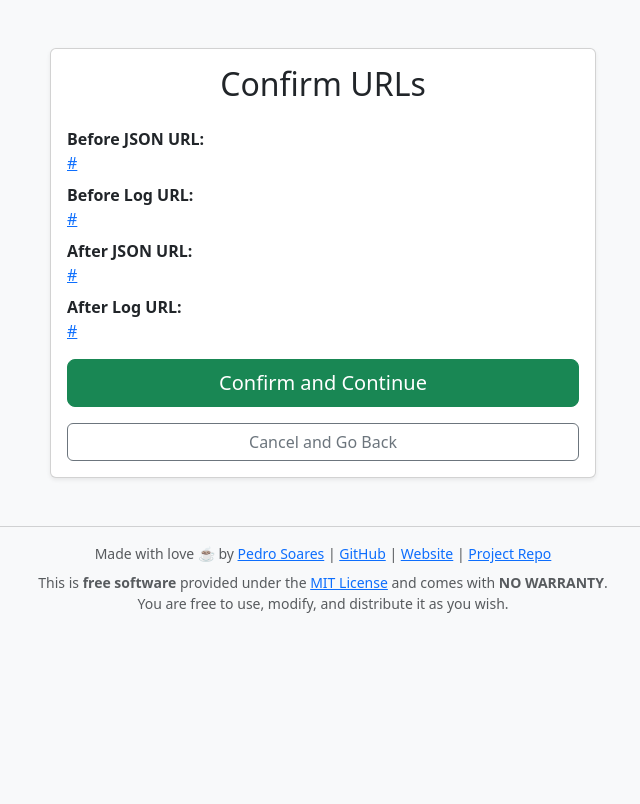
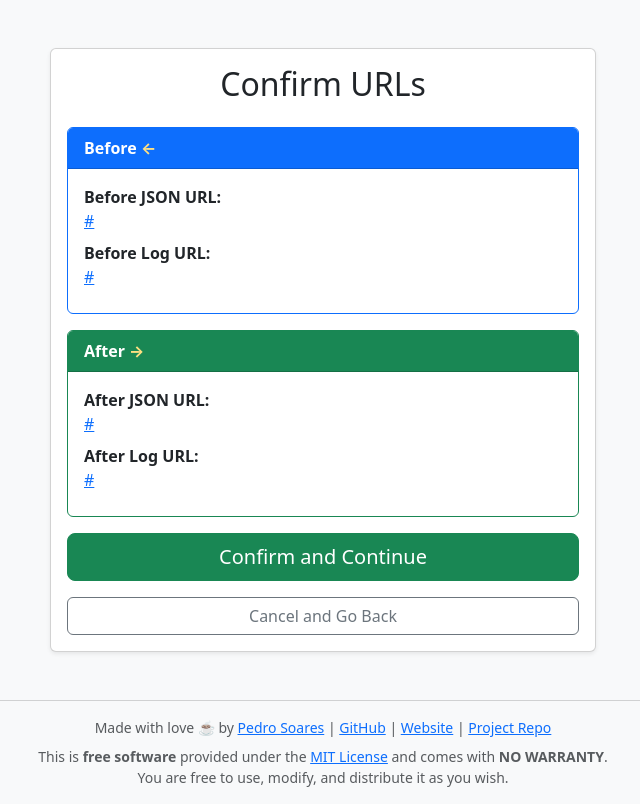
Before and after one commit to PedroGabrielBHZ/test_buddy, a FastAPI app: template templates/confirm_urls.html in a window 1280 px wide. Shown: the whole page, without its empty margins (317-957 px from the left). Before the commit the page ends 613 px from the top, so only its background shows below. Run offline with FastAPI, Linux system fonts and the light colour scheme; the template is opened without the code that fills it: most values are stand-ins (such as "Sample title", 1, 10 or a date in 2020).

Commit message:
Enhance URL display in confirm_urls.html with improved card layout for before and after URLs

```diff
--- a/templates/confirm_urls.html
+++ b/templates/confirm_urls.html
@@ -14,21 +14,41 @@
                     <div class="card-body">
                         <h2 class="card-title text-center mb-4">Confirm URLs</h2>
                         <div class="mb-3">
+                            <div class="card mb-3 border-primary">
+                                <div class="card-header bg-primary text-white">
+                                    <span class="fw-bold" style="color: #fff;">Before <span class="fw-bold"
+                                            style="color: #ffe082;">&#8592;</span></span>
+                                </div>
+                                <div class="card-body">
                                     <div class="mb-2">
                                         <strong>Before JSON URL:</strong>
-                                <div><a href="{{ before_json_url }}" target="_blank">{{ before_json_url }}</a></div>
+                                        <div><a href="{{ before_json_url }}" target="_blank">{{ before_json_url }}</a>
+                                        </div>
                                     </div>
                                     <div class="mb-2">
                                         <strong>Before Log URL:</strong>
-                                <div><a href="{{ before_log_url }}" target="_blank">{{ before_log_url }}</a></div>
+                                        <div><a href="{{ before_log_url }}" target="_blank">{{ before_log_url }}</a>
                                         </div>
+                                    </div>
+                                </div>
+                            </div>
+                            <div class="card mb-3 border-success">
+                                <div class="card-header bg-success text-white">
+                                    <span class="fw-bold" style="color: #fff;">After <span class="fw-bold"
+                                            style="color: #ffe082;">&#8594;</span></span>
+                                </div>
+                                <div class="card-body">
                                     <div class="mb-2">
                                         <strong>After JSON URL:</strong>
-                                <div><a href="{{ after_json_url }}" target="_blank">{{ after_json_url }}</a></div>
+                                        <div><a href="{{ after_json_url }}" target="_blank">{{ after_json_url }}</a>
+                                        </div>
                                     </div>
                                     <div class="mb-2">
                                         <strong>After Log URL:</strong>
-                                <div><a href="{{ after_log_url }}" target="_blank">{{ after_log_url }}</a></div>
+                                        <div><a href="{{ after_log_url }}" target="_blank">{{ after_log_url }}</a>
+                                        </div>
+                                    </div>
+                                </div>
                             </div>
                         </div>
                         <form action="/confirm_urls" method="post">
```
Lines whose indentation alone changed are shown as unchanged.
